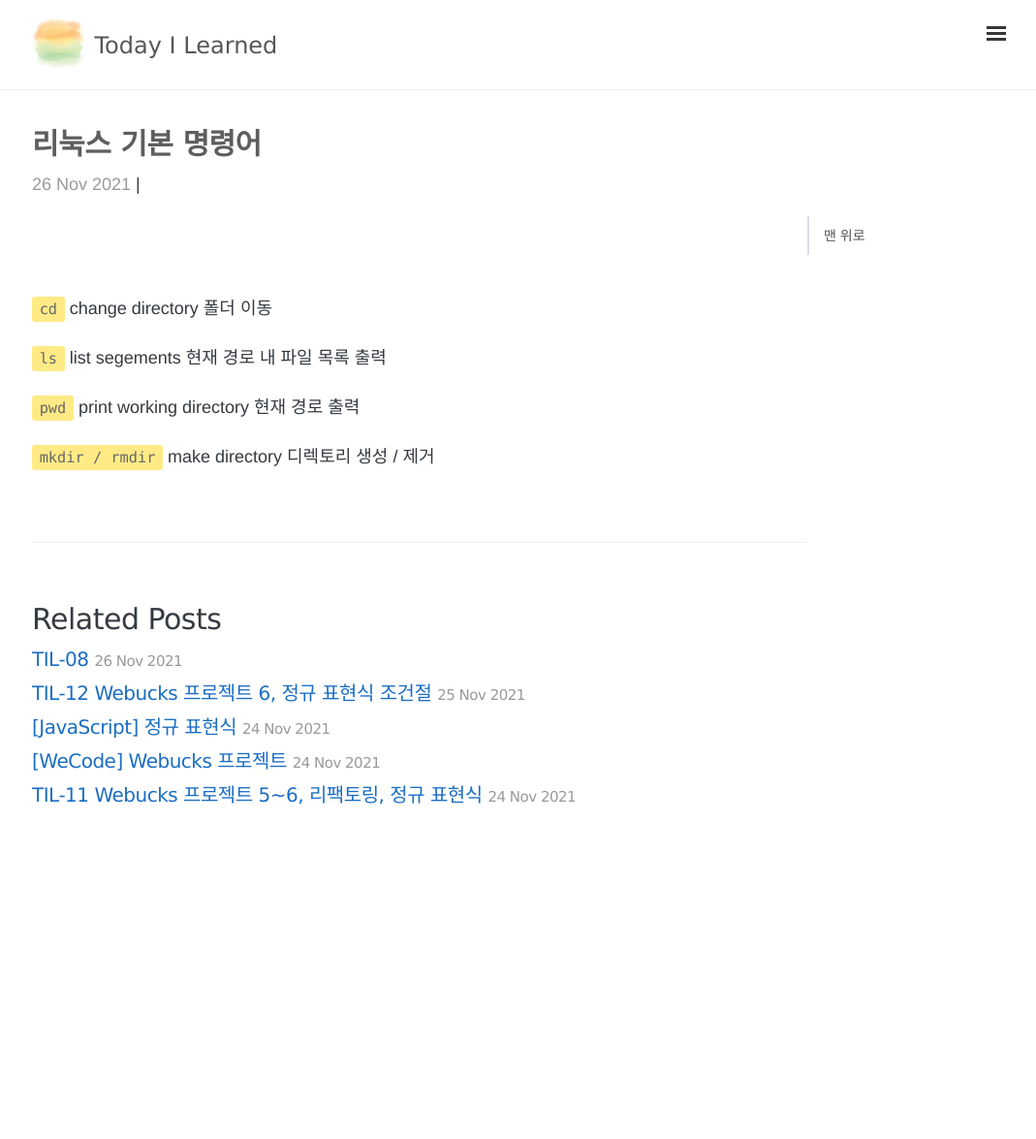
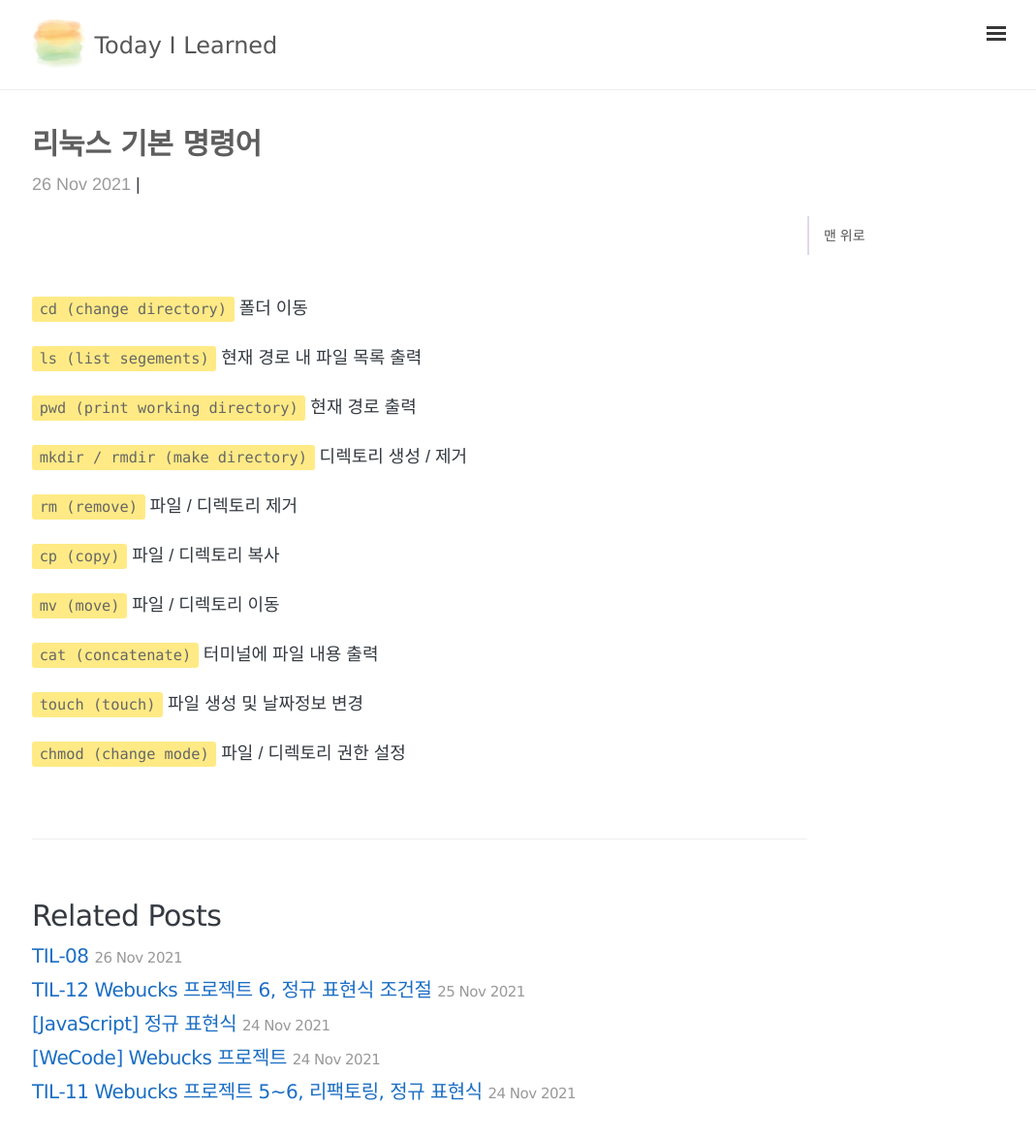
Before and after one commit to 1day1commit/1day1commit.github.io, a Jekyll site: the page built from _posts/Terminal/2021-11-26-terminal-02.md, in a window 1280 px wide and 1199 px high. Shown: the top 1175 px of the window at 97% size, without its empty margins (207-1276 px from the left). Built offline with Jekyll 4.4.1, drawn with Linux system fonts in a browser that asks for light colours; nearby versions of some CDN libraries; comment, search, counter and statistics services are not loaded.

Commit message:
포스트 수정

```diff
--- a/_posts/Terminal/2021-11-26-terminal-02.md
+++ b/_posts/Terminal/2021-11-26-terminal-02.md
@@ -19,10 +19,22 @@
 <br>
 <br>
 
-`cd` change directory 폴더 이동
+`cd (change directory)` 폴더 이동
 
-`ls` list segements 현재 경로 내 파일 목록 출력
+`ls (list segements)` 현재 경로 내 파일 목록 출력
 
-`pwd` print working directory 현재 경로 출력
+`pwd (print working directory)` 현재 경로 출력
 
-`mkdir / rmdir` make directory 디렉토리 생성 / 제거
+`mkdir / rmdir (make directory)` 디렉토리 생성 / 제거
+
+`rm (remove)` 파일 / 디렉토리 제거
+
+`cp (copy)` 파일 / 디렉토리 복사
+
+`mv (move)` 파일 / 디렉토리 이동
+
+`cat (concatenate)` 터미널에 파일 내용 출력
+
+`touch (touch)` 파일 생성 및 날짜정보 변경
+
+`chmod (change mode)` 파일 / 디렉토리 권한 설정
```
